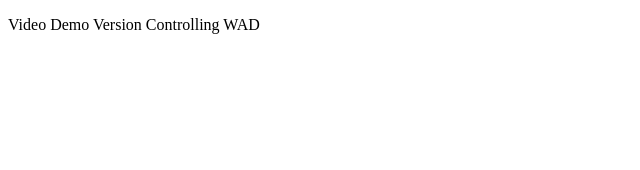
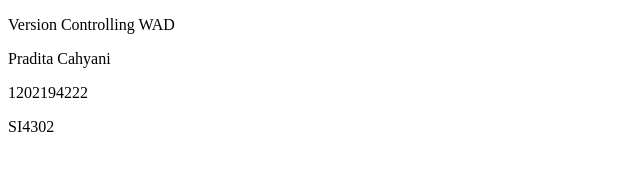
Before and after one commit to praditagra/TKS-WAD, a plain HTML site: page index.html in a window 1280 px wide. Shown: the whole page, without its empty margins (0-640 px from the left). Drawn offline with Linux system fonts and the light colour scheme.

Commit message:
add paragraph branch feature

```diff
--- a/index.html
+++ b/index.html
@@ -9,7 +9,10 @@
 </head>
 
 <body>
-    <p> Video Demo Version Controlling WAD</p>
+    <p> Version Controlling WAD</p>
+    <p> Pradita Cahyani</p>
+    <p>1202194222</p>
+    <p>SI4302</p>
 </body>
 
 </html>
```
